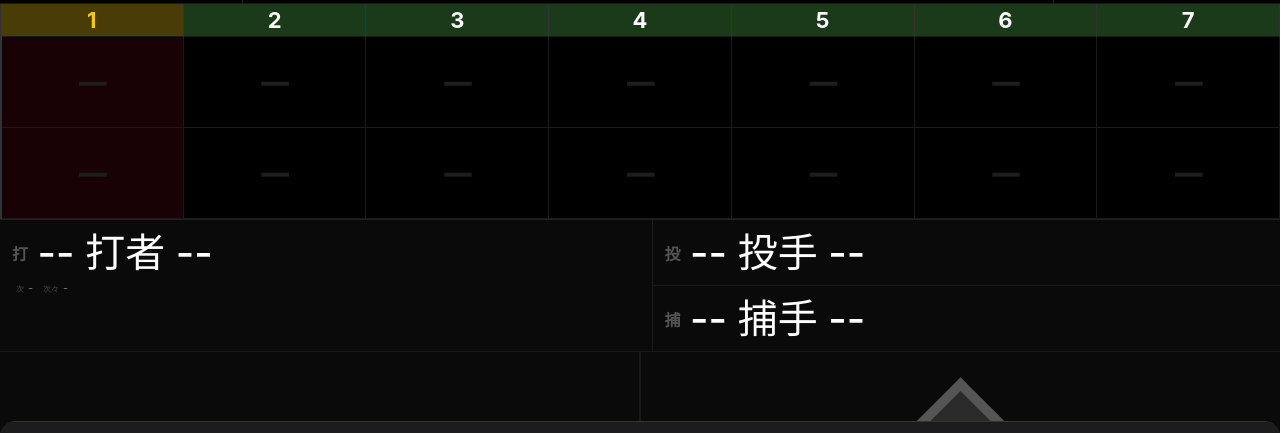
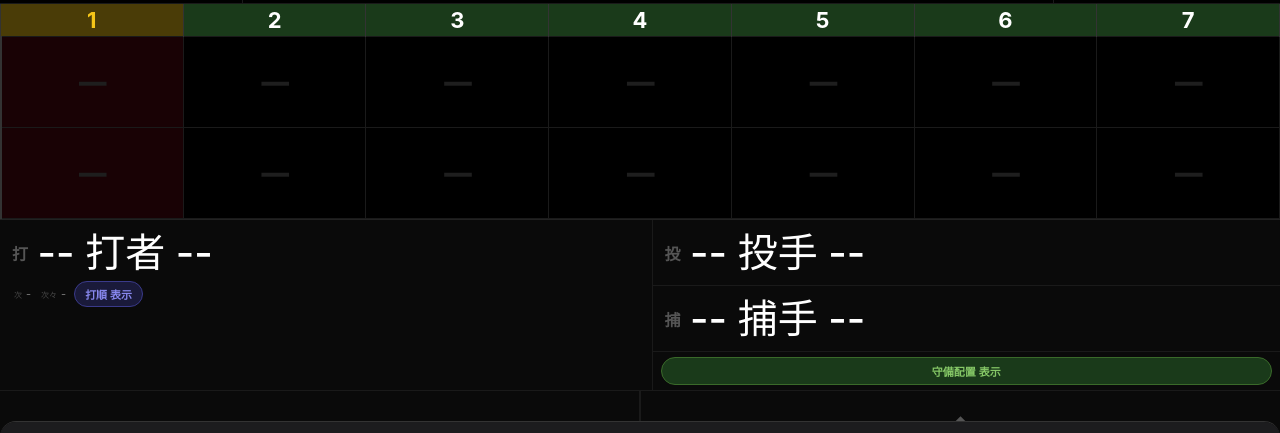
Before and after one commit to athleelive-code/baseball-overlay, a website: page public/controller-unified.html in a window 1280 px wide. Shown: the part 379-812 px from the top of the page. Drawn offline with Linux system fonts and the light colour scheme.

Commit message:
Update controller-unified.html

```diff
--- a/public/controller-unified.html
+++ b/public/controller-unified.html
@@ -310,7 +310,8 @@ html,body{width:100%;min-height:100%;min-height:-webkit-fill-available;backgroun
         <option value="">-- 打者 --</option>
       </select>
     </div>
-    <div style="display:flex;gap:10px;padding-left:4px">
+    <div style="display:flex;align-items:center;justify-content:space-between;gap:8px;padding-left:2px">
+      <div style="display:flex;gap:10px">
         <div style="display:flex;align-items:center;gap:4px">
           <span style="font-size:8px;color:rgba(255,255,255,.25);white-space:nowrap">次</span>
           <span style="font-size:11px;color:rgba(255,255,255,.45);white-space:nowrap;max-width:80px;overflow:hidden;text-overflow:ellipsis" id="next-batter">-</span>
@@ -320,6 +321,11 @@ html,body{width:100%;min-height:100%;min-height:-webkit-fill-available;backgroun
           <span style="font-size:11px;color:rgba(255,255,255,.45);white-space:nowrap;max-width:80px;overflow:hidden;text-overflow:ellipsis" id="next2-batter">-</span>
         </div>
       </div>
+      <button id="btn-bat-visible" onclick="toggleBatVisible()"
+        style="background:#1a1a3a;border:1px solid #3a3a8a;border-radius:16px;color:#8888ee;font-size:11px;font-weight:600;padding:4px 10px;cursor:pointer;white-space:nowrap;flex-shrink:0">
+        打順 表示
+      </button>
+    </div>
   </div>
   <div style="flex:1;display:flex;flex-direction:column;border-left:1px solid #1a1a1a">
     <div class="battery-cell" style="border-bottom:1px solid #1a1a1a">
@@ -328,11 +334,17 @@ html,body{width:100%;min-height:100%;min-height:-webkit-fill-available;backgroun
         <option value="">-- 投手 --</option>
       </select>
     </div>
-    <div class="battery-cell">
+    <div class="battery-cell" style="border-bottom:1px solid #1a1a1a">
       <span class="battery-tag">捕</span>
       <select class="battery-sel" id="sel-catcher">
         <option value="">-- 捕手 --</option>
       </select>
+    </div>
+    <div style="display:flex;align-items:center;justify-content:center;padding:5px 8px">
+      <button id="btn-def-visible" onclick="toggleDefVisible()"
+        style="width:100%;background:#1a3a1a;border:1px solid #3a6a2a;border-radius:16px;color:#86c867;font-size:11px;font-weight:600;padding:5px 10px;cursor:pointer">
+        守備配置 表示
+      </button>
     </div>
   </div>
 </div>
@@ -1157,6 +1169,32 @@ function connectWS(){
 connectWS();
 
 let _broadcastTimer=null;
+let _batVisible=false, _defVisible=false;
+let _defRoster=null, _defTeam='';
+
+function toggleBatVisible(){
+  _batVisible=!_batVisible;
+  const btn=document.getElementById('btn-bat-visible');
+  if(btn){
+    btn.textContent=_batVisible?'打順 非表示':'打順 表示';
+    btn.style.background=_batVisible?'#3a1a3a':'#1a1a3a';
+    btn.style.borderColor=_batVisible?'#8a3a8a':'#3a3a8a';
+    btn.style.color=_batVisible?'#ee88ff':'#8888ee';
+  }
+  broadcast();
+}
+
+function toggleDefVisible(){
+  _defVisible=!_defVisible;
+  const btn=document.getElementById('btn-def-visible');
+  if(btn){
+    btn.textContent=_defVisible?'守備配置 非表示':'守備配置 表示';
+    btn.style.background=_defVisible?'#3a1a1a':'#1a3a1a';
+    btn.style.borderColor=_defVisible?'#6a3a3a':'#3a6a2a';
+    btn.style.color=_defVisible?'#ff6b6b':'#86c867';
+  }
+  broadcast();
+}
 function broadcast(){
   if(_broadcastTimer) clearTimeout(_broadcastTimer);
   _broadcastTimer=setTimeout(_doBroadcast,50);
@@ -1178,7 +1216,9 @@ function _doBroadcast(){
     r:{1:bases[1],2:bases[2],3:bases[3]},
     aab,hnm,
     asc:[...scores.away],hsc:[...scores.home],xOn:{...xOn},
-    batter,pitcher,catcher
+    batter,pitcher,catcher,
+    showBat:_batVisible,showDef:_defVisible,
+    defRoster:_defRoster,defTeam:_defTeam
   }));
 }
 // Service Worker登録
```
Lines whose indentation alone changed are shown as unchanged.
